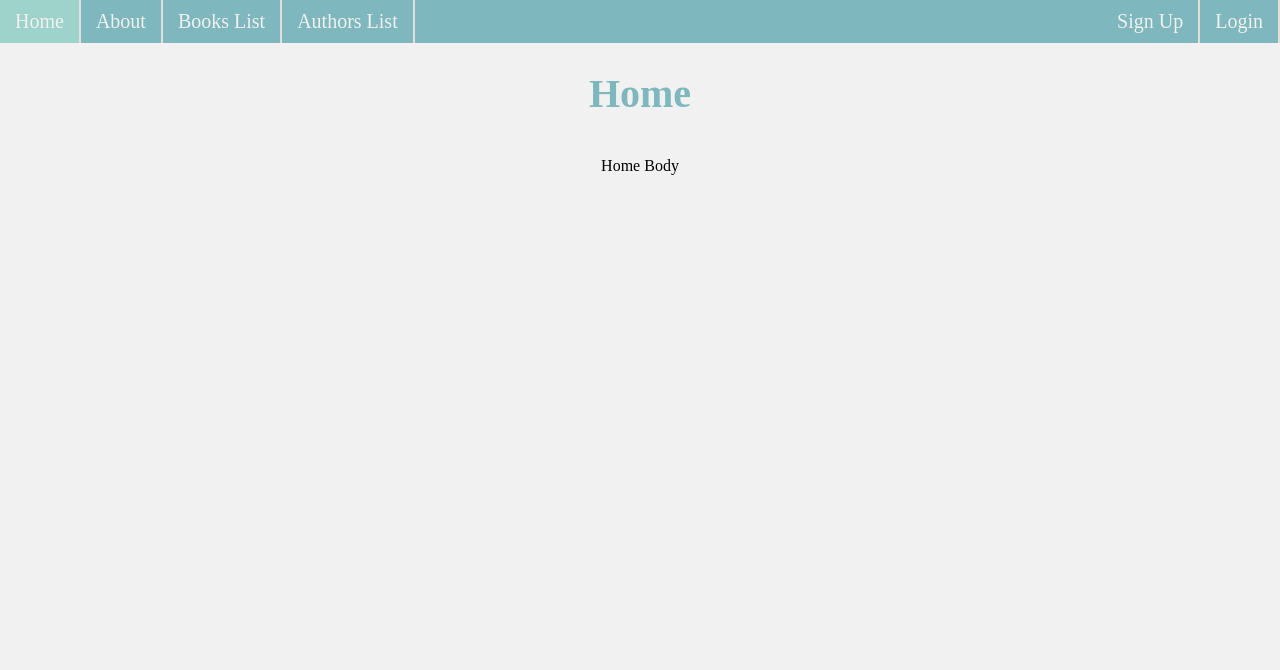
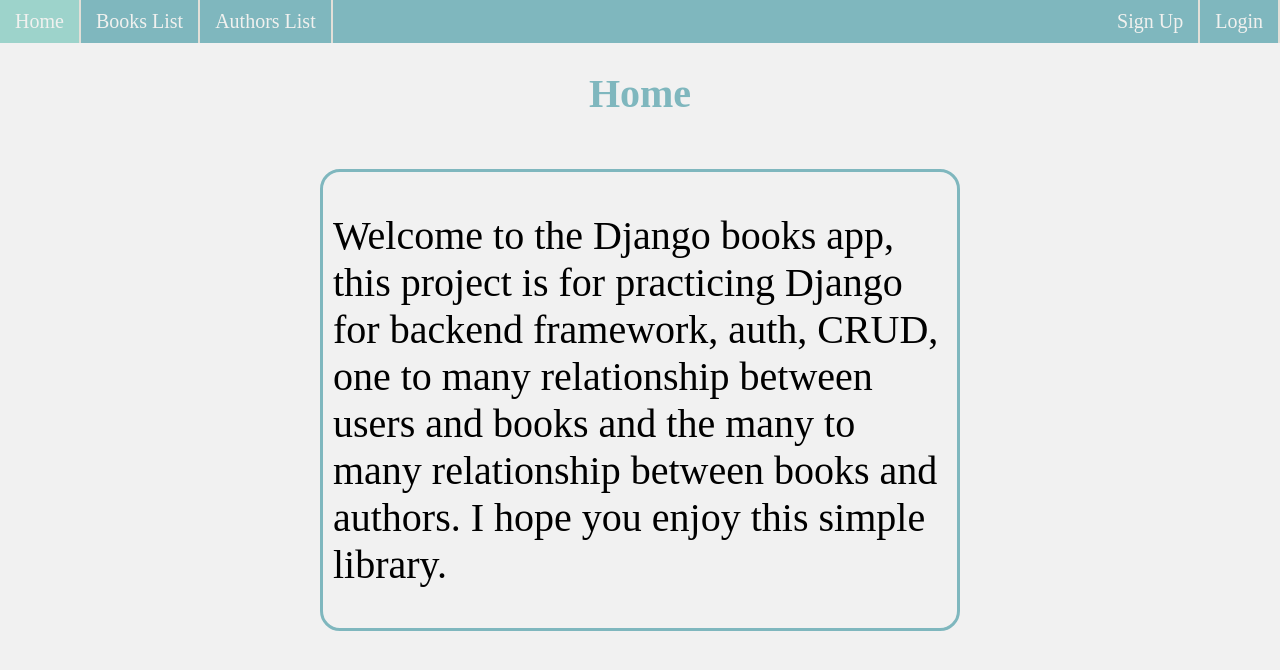
Before and after one commit to kfusilier/django_books, a Django app: page / in a window 1280 px wide. Shown: the top 670 px of the page. Run offline with Django 4.2, Linux system fonts and the light colour scheme.

Commit message:
more styling, collections working

```diff
--- a/main_app/static/styles/styles.css
+++ b/main_app/static/styles/styles.css
@@ -63,10 +63,6 @@ body {
 	margin: 0;
 }
 
-/* .center {
-	align-content: center;
-} */
-
 .bodyStyle {
 	text-align:center;
 	/* padding: 20px; */
@@ -81,14 +77,23 @@ body {
 	justify-content: center;
 	border: 3px solid #7fb7be;
 	border-radius: 20px;
+}
 
+.blurbContainer {
+	position: absolute;
+	left: 50%;
+	top: 50%;
+	transform: translate(-50%, -50%);
+	/* justify-content: center; */
+	border: 3px solid #7fb7be;
+	border-radius: 20px;
 }
 
 #formStyle {
 	text-align:left;
 	padding: 30px;
+	margin: 20px;
 }
-
 
 .bookList {
 	display: inline-flex;
@@ -99,3 +104,10 @@ body {
 .bookStyle {
 	margin: 10px;
 }
+
+#blurb {
+	justify-content: center;
+	margin: 10px;
+	font-size: 40px;
+
+}
--- a/main_app/templates/author_show.html
+++ b/main_app/templates/author_show.html
@@ -10,10 +10,11 @@
 
 <div class='bodyStyle'>
     <div>
-        <span>{{ author.name }}</span>
+        <h3>{{ author.name }}</h>
         <p>Author of:</p>
         {% for book in books %}
         <img src="{{book.img}}" alt="{{book.title}}"width="150" height="220"/>
+        <h4>{{book.title}}</h4></a>
         {% empty %}
             <p>This Author has no books.</p>
         {% endfor %}
--- a/main_app/templates/base.html
+++ b/main_app/templates/base.html
@@ -29,7 +29,7 @@
 				<li id="auth"><a href="{% url 'signup' %}">Sign Up</a></li>
 			{% endif %}
 				<li><a href="/">Home</a></li>
-				<li><a href="/about">About</a></li>
+				<!-- <li><a href="/about">About</a></li> -->
 				<li><a href="/books">Books List</a></li>
 				<li><a href="/authors">Authors List</a></li>
 			</ul>
--- a/main_app/templates/home.html
+++ b/main_app/templates/home.html
@@ -8,8 +8,10 @@ Home 🏡
 	{% block content %}
 		<Header id="headerStyle"><p>Home</p></Header>
 
-		<div class='bodyStyle'>
-		<p>Home Body</p>
+		<div class='blurbContainer'>
+			<div id="blurb">
+				<p>Welcome to the Django books app, this project is for practicing Django for backend framework, auth, CRUD, one to many relationship between users and books and the many to many relationship between books and authors. I hope you enjoy this simple library.</p>
+			</div>
 		</div>
 
 	{% endblock %}
--- a/main_app/templates/profile.html
+++ b/main_app/templates/profile.html
@@ -14,6 +14,7 @@ Profile 👤
 			<a href="/books/{{ book.id }}">
 				<h3>{{ book.title }}</h3>
 			</a>
+
 		{% endfor %}
 
 		{% endblock %}
--- a/main_app/urls.py
+++ b/main_app/urls.py
@@ -5,12 +5,14 @@ from . import views
 urlpatterns = [
 	path('', views.Home.as_view(), name='home'), # Added home path
 	path('books/', views.Book_List.as_view(), name='book_list'),
-	# path('about/', views.About.as_view(), name='about'),
+	# path('about/', views.Book_List.as_view(), name='about'),
 	path('books/new/', views.Book_Create.as_view(), name="book_create"),
 	path('books/<int:pk>/', views.Book_Detail.as_view(), name="book_detail"),
 	path('books/<int:pk>/update', views.Book_Update.as_view(), name="book_update"),
 	path('books/<int:pk>delete', views.Book_Delete.as_view(), name="book_delete"),
+
 	path('user/<username>/', views.profile, name='profile'),
+
 	path('authors/', views.authors_index, name='authors_index'),
 	path('authors/<int:author_id>', views.authors_show, name='authors_show'),
 	path('authors/create/', views.Author_Create.as_view(), name='authors_create'),
```
Also changed, not shown: main_app/templates/book_delete_confirm.html (+14 -4 lines), main_app/templates/book_detail.html (+10 -9 lines), main_app/templates/book_update.html (+11 -7 lines), main_app/models.py (line endings or trailing spaces), main_app/templates/author_form.html (line endings or trailing spaces).
